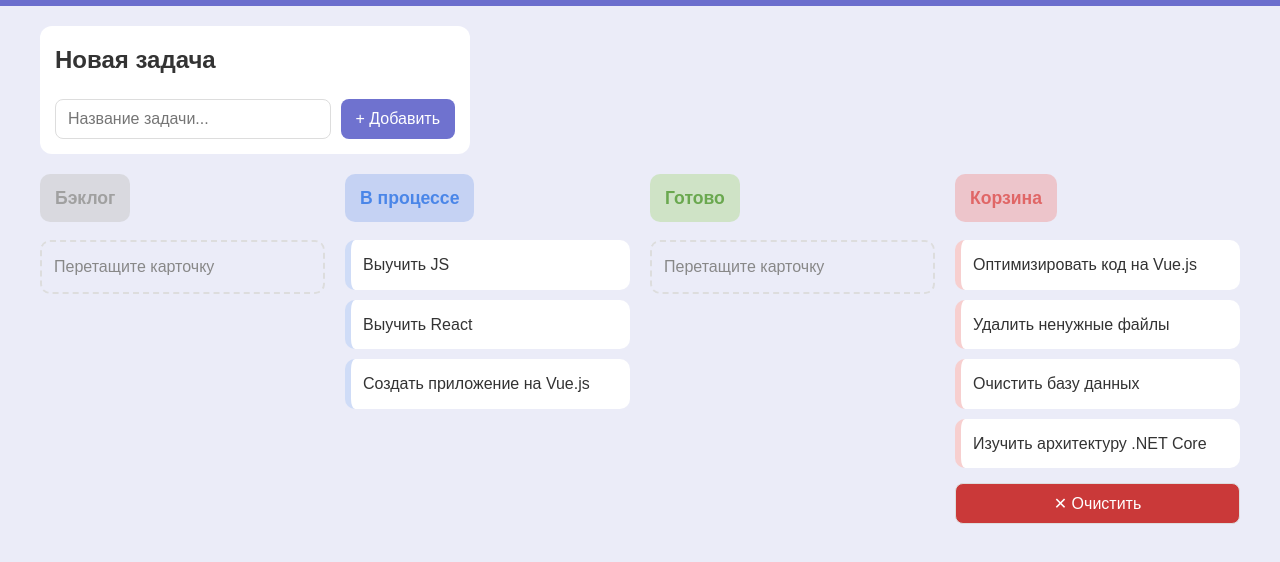
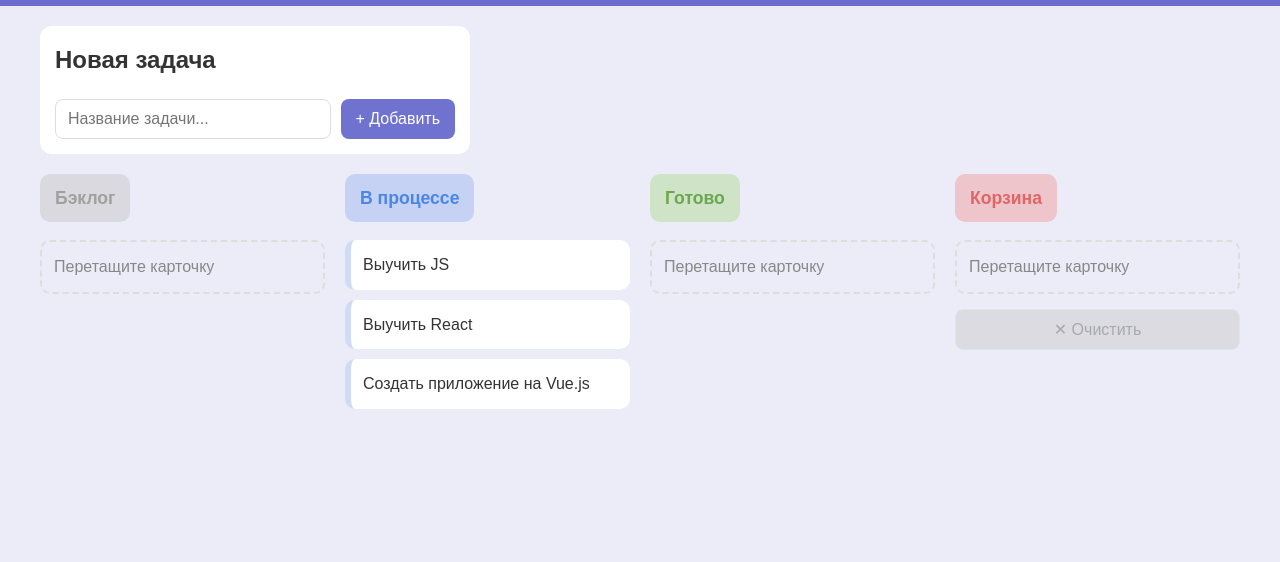
Before and after one commit to Nofus/Todo-list, a plain HTML site: page index.html in a window 1280 px wide. Both pictures are taken after a click on the button "✕ Очистить". Shown: the part 84-646 px from the top of the page. Drawn offline with Linux system fonts and the light colour scheme.

Commit message:
Add lab 6 files

```diff
--- a/src/main.js
+++ b/src/main.js
@@ -3,27 +3,34 @@ import FormAddTaskComponent from './view/form_add_task-component.js';
 import TaskBoardComponent from './view/task_board-component.js';
 import TasksBoardPresenter from './presenter/task_board-presenter.js';
 import TaskModel from './model/task-model.js';
-import {render, RenderPosition} from './framework/render.js';
+import { render, RenderPosition } from './framework/render.js';
 
 const taskModel = new TaskModel();
 
 const bodyContainer = document.querySelector('body');
 const mainContainer = document.querySelector('main');
 
-//заголовок
+// заголовок
 render(new HeaderComponent(), bodyContainer, RenderPosition.AFTERBEGIN);
 
-//форма
-render(new FormAddTaskComponent(), mainContainer, RenderPosition.AFTERBEGIN);
+// форма
+const formAddTaskComponent = new FormAddTaskComponent({
+  onClick: handleNewTaskButtonClick
+});
+render(formAddTaskComponent, mainContainer, RenderPosition.AFTERBEGIN);
 
-//доска задач
+// доска задач
 const taskBoardComponent = new TaskBoardComponent();
 render(taskBoardComponent, mainContainer);
 
-//презентер
+// презентер
 const tasksBoardPresenter = new TasksBoardPresenter(
   taskBoardComponent.element,
   taskModel
 );
 
 tasksBoardPresenter.init();
+
+function handleNewTaskButtonClick() {
+  tasksBoardPresenter.createTask();
+}
--- a/src/model/task-model.js
+++ b/src/model/task-model.js
@@ -1,7 +1,9 @@
 import { tasks } from '../mock/task.js';
+import { generateID } from '../utils.js';
 
 export default class TaskModel {
   #boardTasks = tasks;
+  #observers = [];
 
   get tasks() {
     return this.#boardTasks;
@@ -10,4 +12,32 @@ export default class TaskModel {
   getTasksByStatus(status) {
     return this.#boardTasks.filter(task => task.status === status);
   }
+
+  addTask(title) {
+  const newTask = {
+    title,
+    status: 'backlog',
+    id: generateID(),
+  };
+  this.#boardTasks.push(newTask);
+  this._notifyObservers();
+  return newTask;
+  }
+
+  clearTrash() {
+  this.#boardTasks = this.#boardTasks.filter(task => task.status !== 'trash');
+  this._notifyObservers();
+  }
+
+  addObserver(observer) {
+    this.#observers.push(observer);
+  }
+
+  removeObserver(observer) {
+    this.#observers = this.#observers.filter((obs) => obs !== observer);
+  }
+
+  _notifyObservers() {
+    this.#observers.forEach((observer) => observer());
+  }
 }
--- a/src/presenter/task_board-presenter.js
+++ b/src/presenter/task_board-presenter.js
@@ -1,22 +1,22 @@
 import TaskListComponent from '../view/task_list-component.js';
-import TrashButtonComponent from '../view/trash_button-component.js';
+import ClearTrashButtonComponent from '../view/trash_button-component.js';
 import TaskBoardComponent from '../view/task_board-component.js';
-import {render} from '../framework/render.js';
-import {Status, StatusLabel} from '../const.js';
+import { render } from '../framework/render.js';
+import { Status, StatusLabel } from '../const.js';
 
 export default class TasksBoardPresenter {
   #boardContainer = null;
   #tasksModel = null;
   #tasksBoardComponent = new TaskBoardComponent();
-  #boardTasks = [];
+  #clearButtonComponent = null;
 
   constructor(boardContainer, tasksModel) {
     this.#boardContainer = boardContainer;
     this.#tasksModel = tasksModel;
+    this.#tasksModel.addObserver(this.#handleModelChange.bind(this));
   }
 
   init() {
-    this.#boardTasks = [...this.#tasksModel.tasks];
     this.#renderBoard();
   }
 
@@ -33,7 +33,7 @@ export default class TasksBoardPresenter {
 
   #renderTasksList(status) {
   const statusLabel = StatusLabel[status];
-    const tasksForStatus = this.#boardTasks.filter(task => task.status === status);
+  const tasksForStatus = this.#tasksModel.tasks.filter(task => task.status === status);
 
   const tasksListComponent = new TaskListComponent(
     statusLabel,
@@ -44,12 +44,48 @@ export default class TasksBoardPresenter {
   render(tasksListComponent, this.#tasksBoardComponent.element);
 
   if (status === Status.TRASH) {
-      this.#renderClearButton(tasksListComponent.element);
+    this.#renderClearButton(tasksListComponent.element, tasksForStatus.length);
   }
   }
 
-  #renderClearButton(container) {
-    const clearButtonComponent = new TrashButtonComponent();
-    render(clearButtonComponent, container);
+  #renderClearButton(container, tasksCount) {
+    this.#clearButtonComponent = new ClearTrashButtonComponent({
+      onClick: this.#handleClearTrash.bind(this)
+    });
+
+    if (tasksCount === 0) {
+      this.#clearButtonComponent.disableButton();
+    }
+
+    render(this.#clearButtonComponent, container);
+  }
+
+  createTask() {
+  const input = document.querySelector('#add_task');
+  const taskTitle = input.value.trim();
+
+  if (!taskTitle) {
+    return;
+  }
+
+  this.#tasksModel.addTask(taskTitle);
+  input.value = '';
+}
+
+  #clearBoard() {
+    this.#tasksBoardComponent.element.innerHTML = '';
+  }
+
+  #handleModelChange() {
+  this.#clearBoard();
+  this.#renderBoard();
+  }
+
+  #handleClearTrash() {
+    this.#tasksModel.clearTrash();
+    if (this.#clearButtonComponent) {
+      this.#clearButtonComponent.disableButton();
+    }
+
   }
 }
--- /dev/null
+++ b/src/utils.js
@@ -0,0 +1,5 @@
+function generateID() {
+  return `task-${Date.now()}-${Math.random().toString(36).substr(2, 9)}`;
+}
+
+export { generateID };
--- a/src/view/form_add_task-component.js
+++ b/src/view/form_add_task-component.js
@@ -5,7 +5,7 @@ function createFormAddTaskComponentTemplate() {
     `<form class="add-task-form">
       <h2>Новая задача</h2>
       <div class="form-row">
-        <input type="text" id="new_task" name="new_task" placeholder="Название задачи..." required>
+        <input type="text" id="add_task" name="add_task" placeholder="Название задачи..." required>
         <input type="submit" value="+ Добавить">
       </div>
     </form>`
@@ -13,7 +13,20 @@ function createFormAddTaskComponentTemplate() {
 }
 
 export default class FormAddTaskComponent extends AbstractComponent {
+  #handleClick = null;
+
+  constructor({ onClick }) {
+    super();
+    this.#handleClick = onClick;
+    this.element.addEventListener('submit', this.#clickHandler);
+  }
+
   get template() {
     return createFormAddTaskComponentTemplate();
   }
+
+  #clickHandler = (evt) => {
+    evt.preventDefault();
+    this.#handleClick();
+  };
 }
--- a/src/view/trash_button-component.js
+++ b/src/view/trash_button-component.js
@@ -5,7 +5,27 @@ function createTrashButtonTemplate() {
 }
 
 export default class ClearTrashButtonComponent extends AbstractComponent {
+  #handleClick = null;
+
+  constructor({ onClick }) {
+    super();
+    this.#handleClick = onClick;
+  }
+
   get template() {
     return createTrashButtonTemplate();
   }
+
+  afterElementCreate() {
+    this.element.addEventListener('click', this.#clickHandler);
+  }
+
+  #clickHandler = (evt) => {
+    evt.preventDefault();
+    this.#handleClick();
+  };
+
+  disableButton() {
+    this.element.disabled = true;
+  }
 }
--- a/style.css
+++ b/style.css
@@ -149,8 +149,16 @@ form input[type="submit"] {
 
 
 #trash button {
-    background-color: rgb(202, 57, 57);
-    color: #ffffff;
+  background-color: rgb(202, 57, 57);
+  color: #ffffff;
+  border: 1px solid #ddd;
+  border-radius: 8px;
+  padding: 10px 15px;
+  cursor: pointer;
+  margin-top: 15px;
+  width: 100%;
+  text-align: center;
+  font-size: 1em;
 }
 
 .clear-trash-btn {
@@ -171,3 +179,10 @@ form input[type="submit"] {
   border: 2px dashed #ddd !important;
   color: #888;
 }
+
+#trash button:disabled {
+  opacity: 0.5;
+  cursor: not-allowed;
+  background-color: #cccccc !important;
+  color: #666666 !important;
+}
```
Also changed, not shown: Screenshots/Lab-6.1.jpg (added), Screenshots/Lab-6.2.jpg (added). Lines whose indentation alone changed are shown as unchanged.
